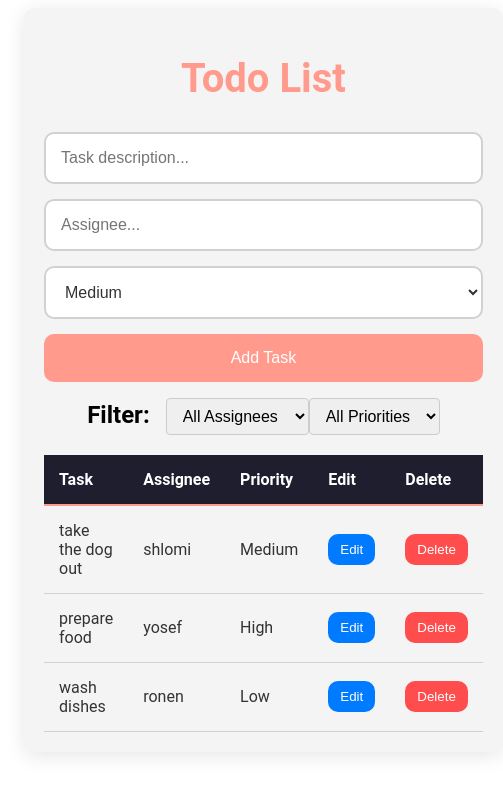
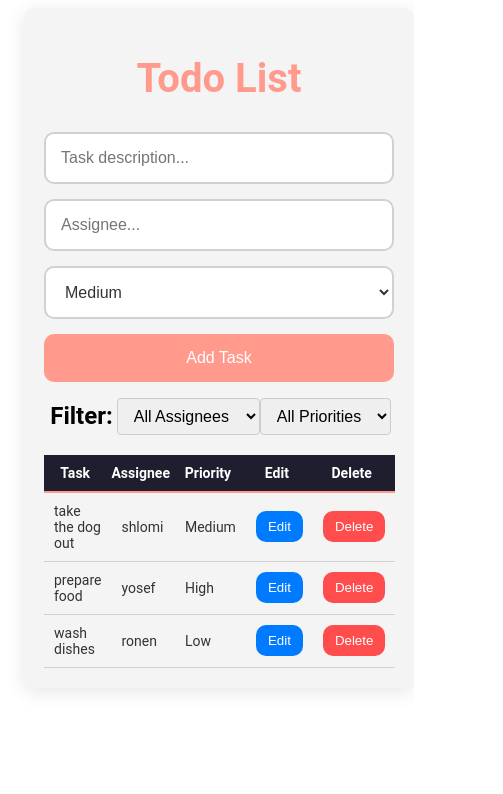
Before and after one commit to shlomi-plishtiev/todo-list, a React (Vite) app: page / in a window 390 px wide. Shown: the top 794 px of the page, 503 px wide, since content can reach past the window. Built offline with nearby package versions, Linux system fonts and the light colour scheme.

Commit message:
Test responsive to mobile

```diff
--- a/src/assets/styles/cmp/TaskFilters.scss
+++ b/src/assets/styles/cmp/TaskFilters.scss
@@ -19,4 +19,11 @@ h2{
             box-shadow: 0 0 5px rgba(0, 123, 255, 0.5);
         }
     }
+    @media (max-width: 600px) {
+        width: 349px;
+        h2{
+            margin: 0.25rem;
+        }
+
+    }
 }
--- a/src/assets/styles/cmp/TaskList.scss
+++ b/src/assets/styles/cmp/TaskList.scss
@@ -1,5 +1,23 @@
+.todo-list {
+    max-width: 900px;
+    margin: 0 auto;
+    padding: 20px;
+    background-color: $background-color;
+    border-radius: $border-radius;
+    box-shadow: 0 4px 20px rgba(0, 0, 0, 0.1);
+    font-family: 'Roboto', sans-serif;
+
+    h1 {
+        text-align: center;
+        color: $secondary-color;
+        margin-bottom: 30px;
+        font-size: 2.5rem;
+    }
+
     table {
         width: 100%;
+        max-width: 800px;
+        margin: 0 auto;
         border-collapse: collapse;
 
         thead {
@@ -8,9 +26,14 @@ table {
 
             th {
                 padding: 15px;
-            text-align: left;
                 font-weight: 600;
                 border-bottom: 2px solid $secondary-color;
+                text-align: center;
+                @media (max-width: 600px) {
+                    padding: 10px 0px 10px 0px;
+                    padding-right: 5px;
+                    font-size: 14px;
+                }
             }
         }
 
@@ -26,8 +49,13 @@ table {
                     padding: 15px;
                     border-bottom: 1px solid $border-color;
                     color: $text-color;
+
+                    @media (max-width: 600px) {
+                        padding: 10px;
+                        font-size: 14px;
                     }
                 }
             }
-
         }
+    }
+}
--- a/src/assets/styles/pages/TodoList.scss
+++ b/src/assets/styles/pages/TodoList.scss
@@ -13,4 +13,7 @@
         margin-bottom: 30px;
         font-size: 2.5rem;
     }
+    @media (max-width: 600px) {
+        width: 350px;
+    }
 }
```
Lines whose indentation alone changed are shown as unchanged.
